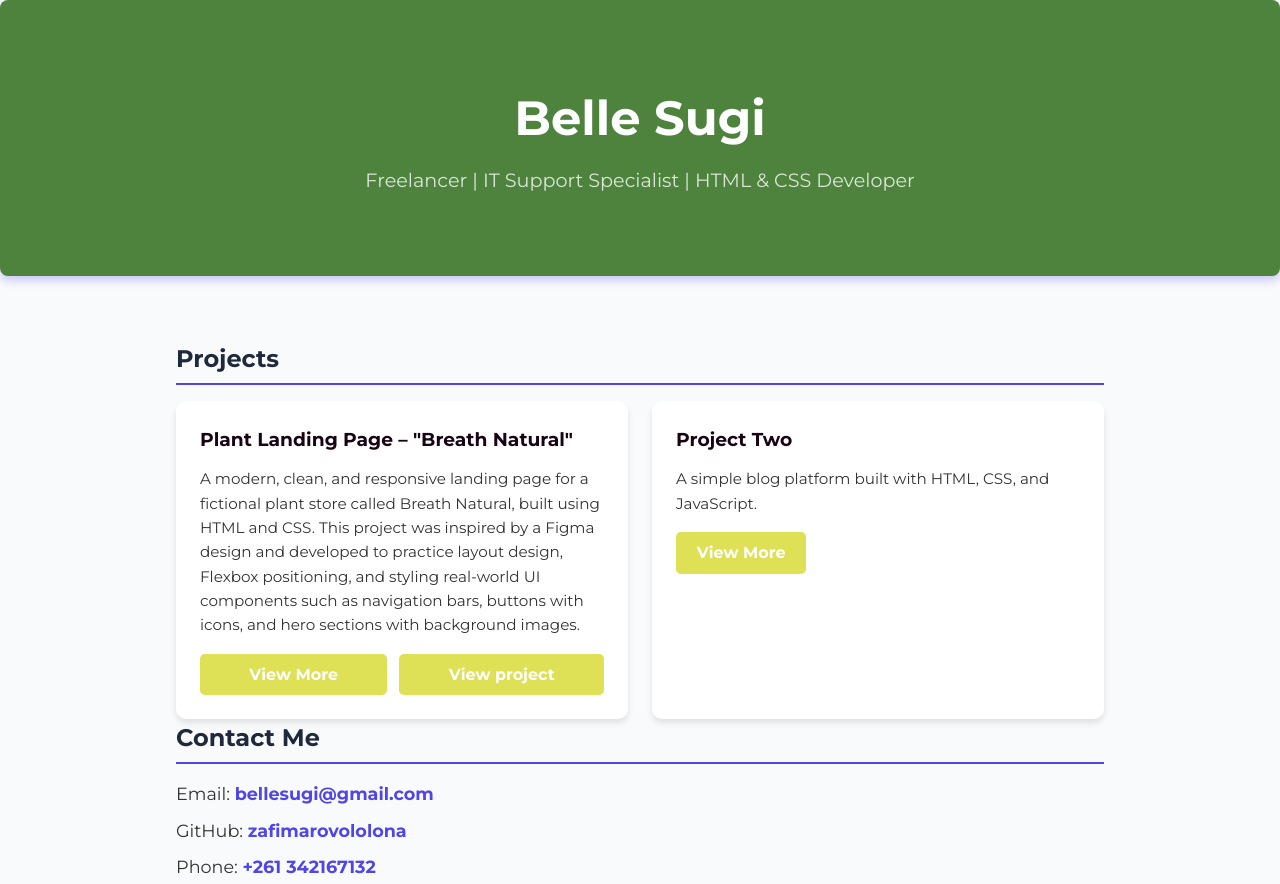
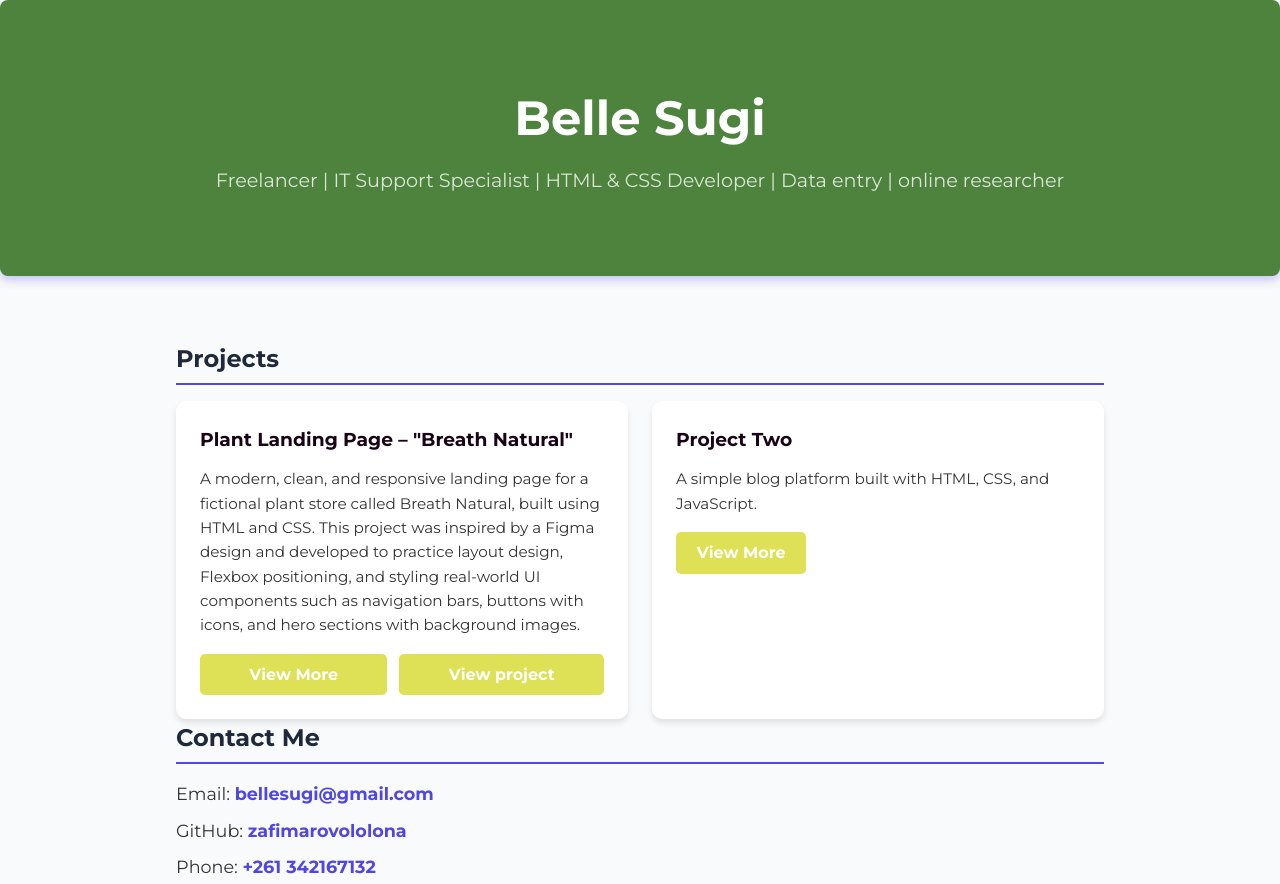
Before and after one commit to zafimarovololona/My-portfolio, a plain HTML site: page index.html in a window 1280 px wide. Shown: the top 884 px of the page. Drawn offline with Linux system fonts and the light colour scheme.

Commit message:
Update the subtitle

```diff
--- a/index.html
+++ b/index.html
@@ -14,7 +14,7 @@
   <header>
     <div class="container">
       <h1>Belle Sugi</h1>
-      <p class="subtitle">Freelancer | IT Support Specialist | HTML & CSS Developer</p>
+      <p class="subtitle">Freelancer | IT Support Specialist | HTML & CSS Developer | Data entry | online researcher</p>
     </div>
   </header>
 
```
